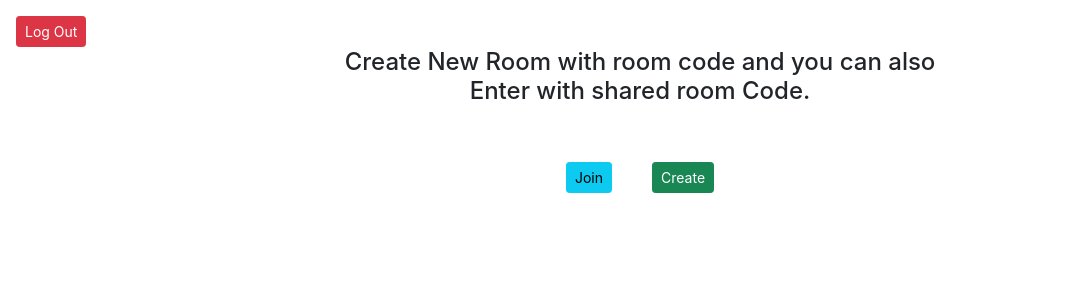
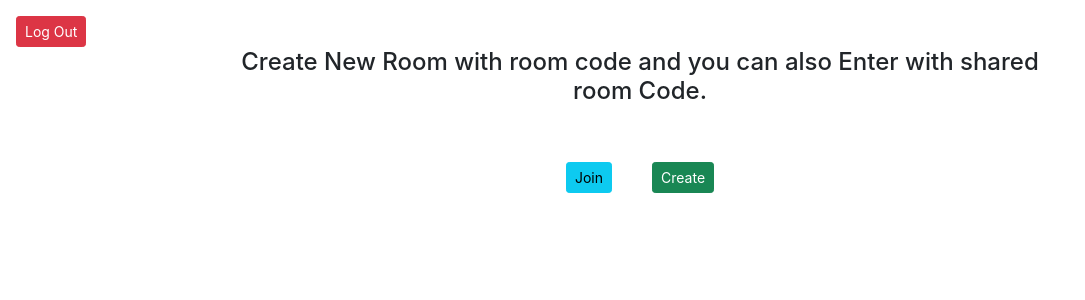
Before and after one commit to rahuljadav21/pollroom-backend, a React (Create React App) app in the folder client/: page /pollroom in a window 1280 px wide. Shown: the top 300 px of the page, without its empty margins (0-1085 px from the left). Built offline with nearby package versions, Linux system fonts and the light colour scheme; no server answers.

Commit message:
responce display added

```diff
--- a/client/src/components/GetRoom.js
+++ b/client/src/components/GetRoom.js
@@ -6,7 +6,7 @@ export class GetRoom extends Component {
       document.title='Poll Room'
         return (<>
           <div className='container m-auto my-5' style={{
-    width:'80vh',
+    width:'65%',
     marginTop:'7vh',
 
 }}>
--- a/client/src/components/Polls.js
+++ b/client/src/components/Polls.js
@@ -36,7 +36,7 @@ function Polls({room,polls,user}) {
                 let b = (p.option_1.length+p.option_2.length+p.option_3.length+p.option_4.length===0)?0:(p.option_2.length*100)/(p.option_1.length+p.option_2.length+p.option_3.length+p.option_4.length)
                 let c = (p.option_1.length+p.option_2.length+p.option_3.length+p.option_4.length===0)?0:(p.option_3.length*100)/(p.option_1.length+p.option_2.length+p.option_3.length+p.option_4.length)
                 let d = (p.option_1.length+p.option_2.length+p.option_3.length+p.option_4.length===0)?0:(p.option_4.length*100)/(p.option_1.length+p.option_2.length+p.option_3.length+p.option_4.length)
-
+                let total = p.option_1.length+p.option_2.length+p.option_3.length+p.option_4.length
 
                 return (
             <div className="poll" key={p._id} >
@@ -78,7 +78,7 @@ function Polls({room,polls,user}) {
 
                     </form>
                 </div>
-                <span>- by {p.sender} </span>
+                <span class="badge bg-dark">{`${total} Responce`}</span>
 
             </div>
             )})}
--- a/client/src/components/Room.js
+++ b/client/src/components/Room.js
@@ -2,6 +2,7 @@ import React, { useState, useEffect } from 'react'
 import axios from 'axios'
 import { useParams,useHistory } from 'react-router'
 import Polls from './Polls';
+import {Link} from 'react-router-dom'
 
 
 function Child({room,polls,user }) {
@@ -42,6 +43,8 @@ function Child({room,polls,user }) {
                         <button type='submit' style={{background:'#198754'}}>Add</button>
 
                     </form>
+                    <Link to='/pollroom'className='btn btn-sm btn-info'>Home</Link>
+
                 </div>
             </div>
 
```
Also changed, not shown: 11 other files (tests, documents, lock files or other folders).
